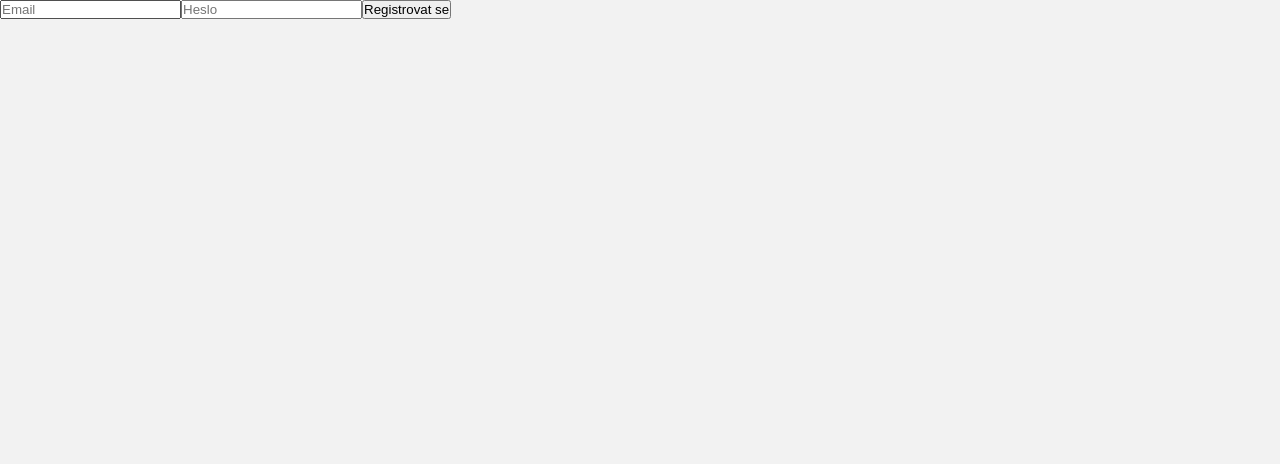
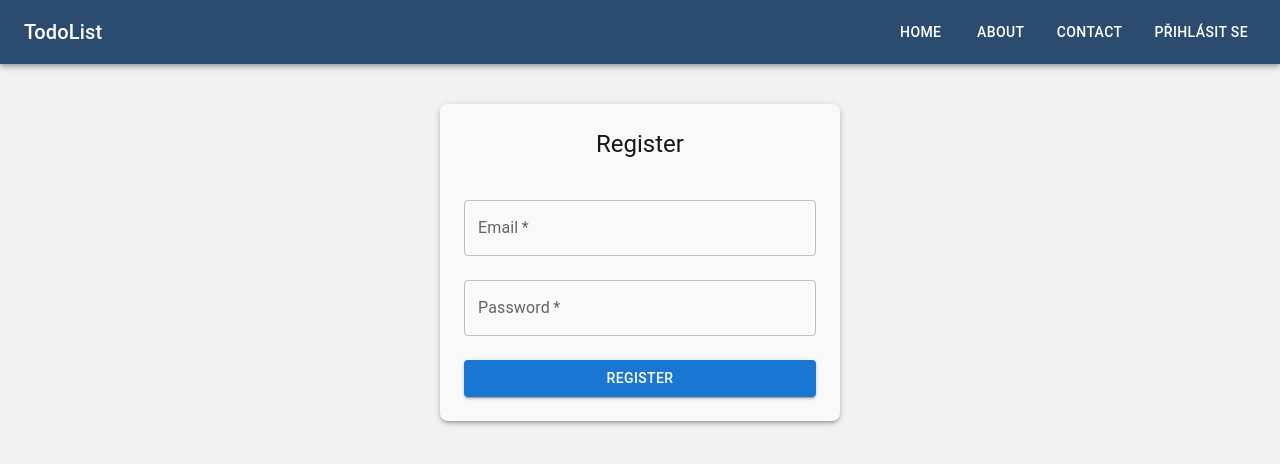
Before and after one commit to Pavlina965/NextToDo, a Next.js app: page /auth/register in a window 1280 px wide. Shown: the top 464 px of the page. Built offline with nearby package versions, Linux system fonts and the light colour scheme; no server answers.

Commit message:
register and login form

```diff
--- a/src/app/auth/register/page.tsx
+++ b/src/app/auth/register/page.tsx
@@ -1,39 +1,54 @@
-"use client";
+// "use client";
 
-import { useState } from "react";
-import { useRouter } from "next/navigation";
+// import { useState } from "react";
+// import { useRouter } from "next/navigation";
+
+// export default function Register() {
+//   const [email, setEmail] = useState("");
+//   const [password, setPassword] = useState("");
+//   const router = useRouter();
+
+//   const handleRegister = async (e: React.FormEvent) => {
+//     e.preventDefault();
+
+//     await fetch("/api/auth/register", {
+//       method: "POST",
+//       headers: { "Content-Type": "application/json" },
+//       body: JSON.stringify({ email, password }),
+//     });
+//     router.push("/auth/signIn");
+//   };
+
+//   return (
+//     <form onSubmit={handleRegister}>
+//       <input
+//         type="email"
+//         placeholder="Email"
+//         value={email}
+//         onChange={(e) => setEmail(e.target.value)}
+//       />
+//       <input
+//         type="password"
+//         placeholder="Heslo"
+//         value={password}
+//         onChange={(e) => setPassword(e.target.value)}
+//       />
+//       <button type="submit">Registrovat se</button>
+//     </form>
+//   );
+// }
+import React from "react";
+import RegisterForm from "./registerForm";
+import { Container } from "@mui/material";
 
 export default function Register() {
-  const [email, setEmail] = useState("");
-  const [password, setPassword] = useState("");
-  const router = useRouter();
-
-  const handleRegister = async (e: React.FormEvent) => {
-    e.preventDefault();
-
-    await fetch("/api/auth/register", {
-      method: "POST",
-      headers: { "Content-Type": "application/json" },
-      body: JSON.stringify({ email, password }),
-    });
-    router.push("/auth/signIn");
-  };
-
   return (
-    <form onSubmit={handleRegister}>
-      <input
-        type="email"
-        placeholder="Email"
-        value={email}
-        onChange={(e) => setEmail(e.target.value)}
-      />
-      <input
-        type="password"
-        placeholder="Heslo"
-        value={password}
-        onChange={(e) => setPassword(e.target.value)}
-      />
-      <button type="submit">Registrovat se</button>
-    </form>
+    <Container
+      sx={{
+        minHeight: "100vh",
+      }}
+    >
+      <RegisterForm />
+    </Container>
   );
 }
--- /dev/null
+++ b/src/app/auth/register/registerForm.tsx
@@ -0,0 +1,83 @@
+"use client";
+import { Box, Typography, TextField, Button } from "@mui/material";
+import React from "react";
+import { useState } from "react";
+import { useRouter } from "next/navigation";
+
+const RegisterForm = () => {
+  const router = useRouter();
+  const [formData, setFormData] = useState({
+    email: "",
+    password: "",
+  });
+
+  const handleRegister = async (e: React.FormEvent) => {
+    e.preventDefault();
+
+    await fetch("/api/auth/register", {
+      method: "POST",
+      headers: { "Content-Type": "application/json" },
+      body: JSON.stringify(formData),
+    });
+    router.push("/auth/signIn");
+  };
+
+  const handleChange = (e: React.ChangeEvent<HTMLInputElement>) => {
+    const { name, value } = e.target;
+    setFormData({ ...formData, [name]: value });
+  };
+
+  return (
+    <Box
+      component="form"
+      onSubmit={handleRegister}
+      sx={{
+        maxWidth: 400,
+        mx: "auto",
+        mt: 5,
+        p: 3,
+        boxShadow: 3,
+        borderRadius: 2,
+        backgroundColor: "#f9f9f9",
+      }}
+    >
+      <Typography variant="h5" mb={3} textAlign="center">
+        Register
+      </Typography>
+
+      <TextField
+        label="Email"
+        name="email"
+        type="email"
+        value={formData.email}
+        onChange={handleChange}
+        fullWidth
+        margin="normal"
+        required
+      />
+
+      <TextField
+        label="Password"
+        name="password"
+        type="password"
+        value={formData.password}
+        onChange={handleChange}
+        fullWidth
+        margin="normal"
+        required
+      />
+
+      <Button
+        type="submit"
+        variant="contained"
+        color="primary"
+        fullWidth
+        sx={{ mt: 2 }}
+      >
+        Register
+      </Button>
+    </Box>
+  );
+};
+
+export default RegisterForm;
--- a/src/app/layout.tsx
+++ b/src/app/layout.tsx
@@ -3,6 +3,7 @@ import localFont from "next/font/local";
 import "./globals.css";
 import { ReactNode } from "react";
 import Providers from "./components/SessionProvider";
+import Navbar from "./components/Navbar";
 
 const geistSans = localFont({
   src: "./fonts/GeistVF.woff",
@@ -24,7 +25,10 @@ export default function RootLayout({ children }: { children: ReactNode }) {
   return (
     <html lang="en">
       <body className={`${geistSans.variable} ${geistMono.variable}`}>
-        <Providers>{children}</Providers>
+        <Providers>
+          <Navbar />
+          {children}
+        </Providers>
       </body>
     </html>
   );
--- a/src/app/page.tsx
+++ b/src/app/page.tsx
@@ -2,12 +2,10 @@
 import { Box, Container } from "@mui/material";
 import ShowTask from "./components/showTask";
 import Sidebar from "./components/sidebar";
-import Navbar from "./components/Navbar";
 
 const Home = () => {
   return (
     <>
-      <Navbar />
       <Box sx={{ display: "flex", height: "calc(100vh - 64px)" }}>
         <Box sx={{ width: "250px", height: "100vh" }}>
           <Sidebar />
```
Also changed, not shown: src/app/auth/signIn/loginForm.tsx (added, +85 -0 lines), src/app/auth/signIn/page.tsx (+8 -29 lines).
